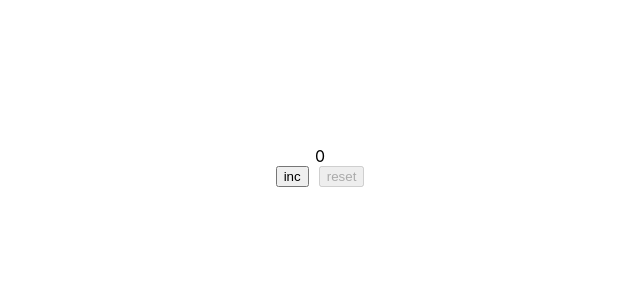
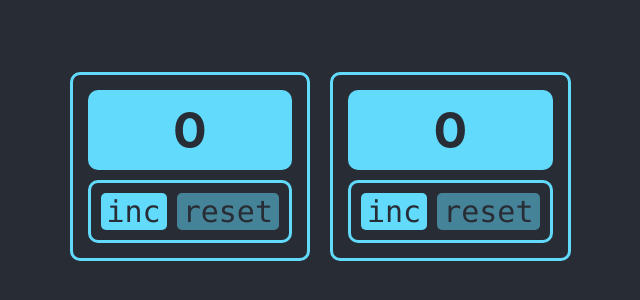
Before and after one commit to YurySamsonenka/Counter-React-Incubator, a React (Create React App) app: page / in a window 1280 px wide. Shown: the part 234-534 px from the top of the page, without its empty margins (320-960 px from the left). Built offline with nearby package versions, Linux system fonts and the light colour scheme.

Commit message:
Added styles. The counter was placed in a separate component.

```diff
--- a/src/App.css
+++ b/src/App.css
@@ -1,10 +1,12 @@
 .App {
-  text-align: center;
   display: flex;
-  flex-direction: column;
   align-items: center;
+  flex-wrap: wrap;
   justify-content: center;
   height: 100%;
+  text-align: center;
+  background-color: #282c34;
+  column-gap: 20px;
 }
 
 .App-logo {
@@ -19,14 +21,14 @@
 }
 
 .App-header {
+  font-size: calc(10px + 2vmin);
+  display: flex;
+  align-items: center;
+  flex-direction: column;
+  justify-content: center;
+  min-height: 100vh;
+  color: white;
   background-color: #282c34;
-  min-height: 100vh;
-  display: flex;
-  flex-direction: column;
-  align-items: center;
-  justify-content: center;
-  font-size: calc(10px + 2vmin);
-  color: white;
 }
 
 .App-link {
@@ -42,11 +44,7 @@
   }
 }
 
-.red {
-  color: red;
+:root {
+  --main-color: #61dafb;
+  --bgc-color: #282c34;
 }
-
-.block {
-  display: flex;
-  column-gap: 10px;
-}
--- a/src/App.tsx
+++ b/src/App.tsx
@@ -1,6 +1,7 @@
 import React, { useState } from 'react';
 import logo from './logo.svg';
 import './App.css';
+import { Counter } from './counter/Counter';
 
 function App() {
   const [counter, setCounter] = useState(0);
@@ -18,11 +19,8 @@ function App() {
 
   return (
     <div className="App">
-      <div className={counter >= 5 ? 'red' : ''}>{counter}</div>
-      <div className={'block'}>
-        <button onClick={() => increment()} disabled={isIncDisabled}>inc</button>
-        <button onClick={() => resetIncrement()} disabled={isResetDisabled}>reset</button>
-      </div>
+      <Counter />
+      <Counter />
     </div>
   );
 }
--- /dev/null
+++ b/src/button/Button.style.css
@@ -0,0 +1,14 @@
+
+.button {
+  font-family: source-code-pro, Menlo, Monaco, Consolas, 'Courier New',
+  monospace;
+  font-size: 30px;
+  color: var(--bgc-color);
+  border: none;
+  border-radius: 5px;
+  background-color: var(--main-color);
+}
+
+.button:disabled {
+  opacity: 0.5;
+}
--- /dev/null
+++ b/src/button/Button.tsx
@@ -0,0 +1,15 @@
+import React, { ReactNode } from 'react';
+import './Button.style.css';
+
+type ButtonPropsType = {
+  title: string
+  onClick: () => void
+  disabled: boolean
+  children: ReactNode
+}
+
+export const Button = ({ title, onClick, disabled }: ButtonPropsType) => {
+  return (
+    <button className={'button'} onClick={() => onClick()} disabled={disabled}>{title}</button>
+  );
+};
--- /dev/null
+++ b/src/counter/Counter.style.css
@@ -0,0 +1,33 @@
+.counter {
+  display: flex;
+  flex-direction: column;
+  row-gap: 10px;
+  border: 3px solid var(--main-color);
+  border-radius: 10px;
+  padding: 15px;
+}
+
+.display {
+  font-size: 50px;
+  font-weight: 700;
+  display: flex;
+  align-items: center;
+  justify-content: center;
+  height: 80px;
+  color: var(--bgc-color);
+  border-radius: 10px;
+  background-color: var(--main-color);
+}
+
+.red {
+  font-size: 60px;
+  color: red;
+}
+
+.block {
+  display: flex;
+  padding: 10px;
+  border: 3px solid var(--main-color);
+  border-radius: 10px;
+  column-gap: 10px;
+}
--- /dev/null
+++ b/src/counter/Counter.tsx
@@ -0,0 +1,30 @@
+import React, { useState } from 'react';
+import './Counter.style.css';
+import { Button } from '../button/Button';
+
+export const Counter = () => {
+
+  const [counter, setCounter] = useState(0);
+
+  const increment = () => {
+    setCounter(counter + 1);
+  };
+
+  const resetIncrement = () => {
+    setCounter(0);
+  };
+
+  const isIncDisabled = counter >= 5;
+  const isResetDisabled = counter === 0;
+
+  return (
+    <div className={'counter'}>
+      <div className={`${counter >= 5 ? 'red' : ''} display`}>{counter}</div>
+      <div className={'block'}>
+        <Button title={'inc'} onClick={() => increment()} disabled={isIncDisabled}>inc</Button>
+        <Button title={'reset'} onClick={() => resetIncrement()} disabled={isResetDisabled}>reset</Button>
+      </div>
+    </div>
+  )
+    ;
+};
```
